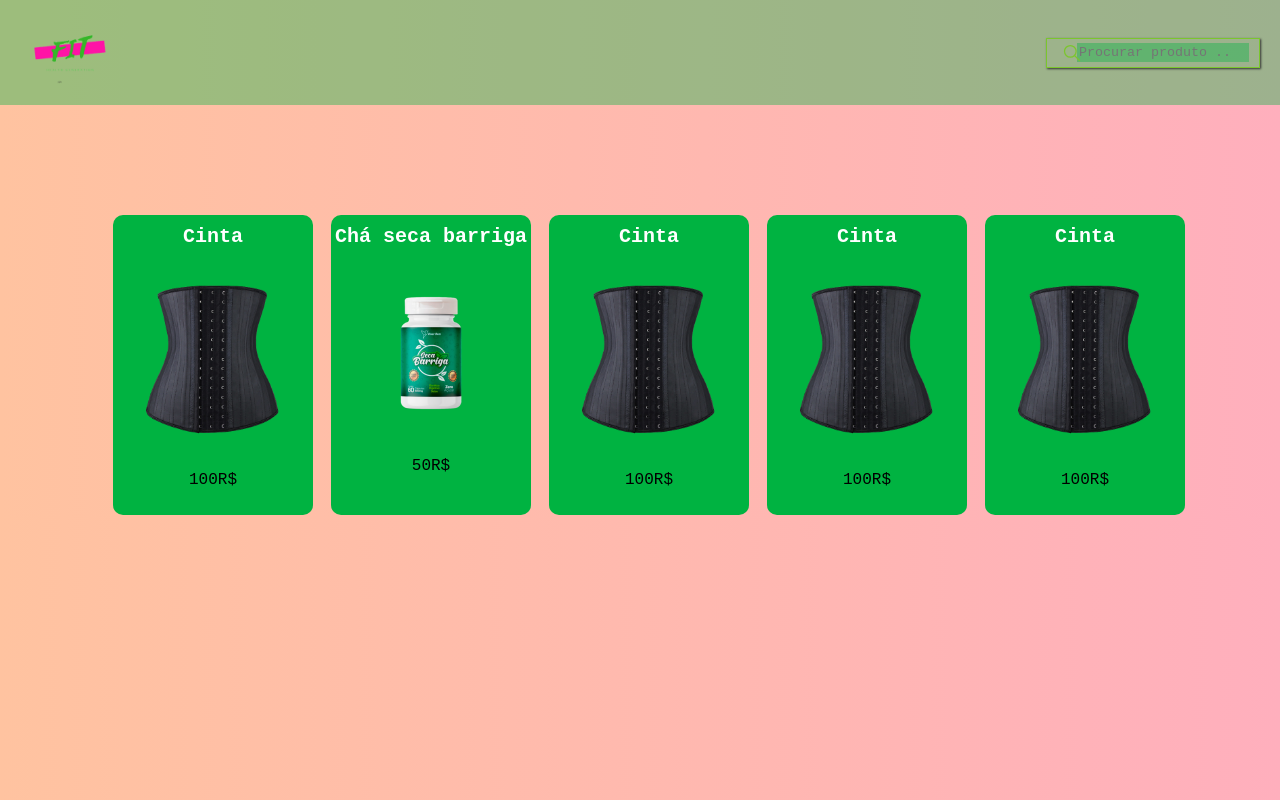
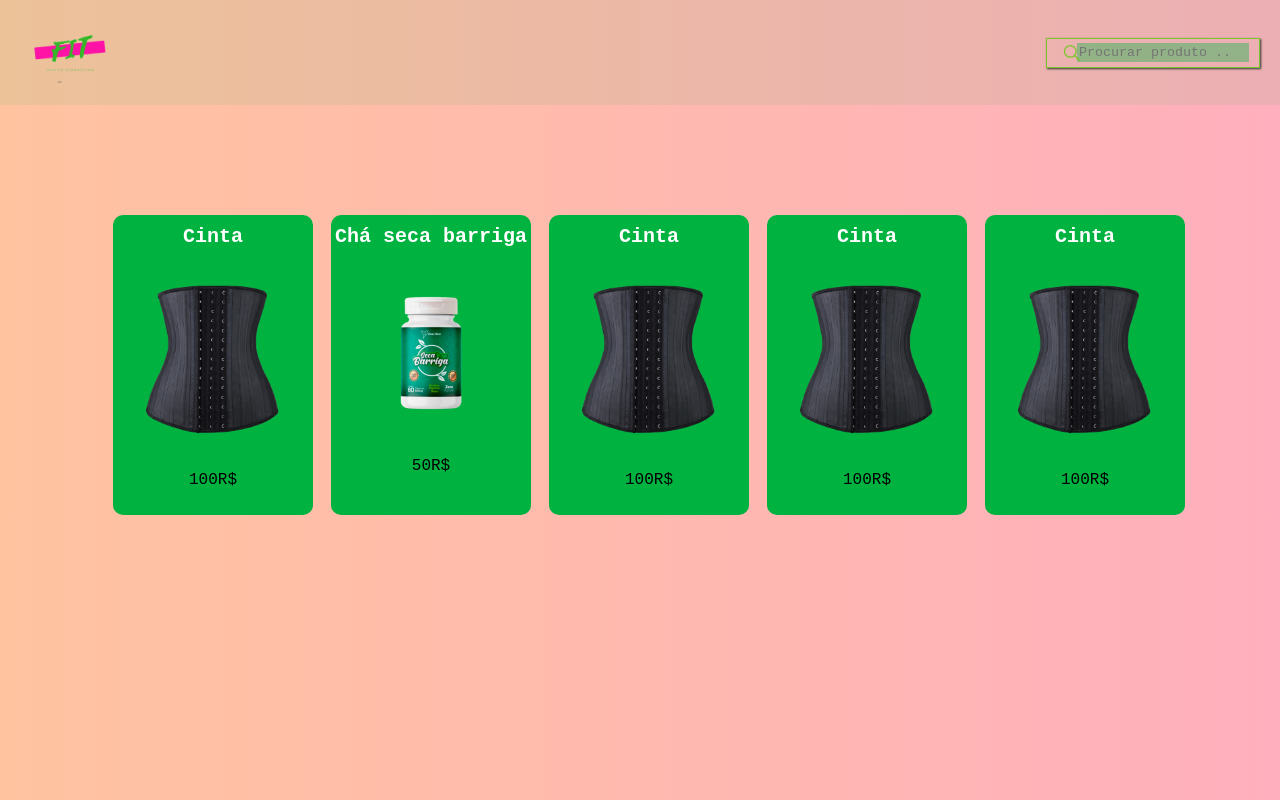
Before and after one commit to thiagotw10/fit-hgf, a plain HTML site: page index.html in a window 1280 px wide. Drawn offline with Linux system fonts and the light colour scheme.

Commit message:
Update style.css

```diff
--- a/style.css
+++ b/style.css
@@ -16,7 +16,7 @@ background: linear-gradient(to right, #ffc3a0, #FFAFBD); /* W3C, IE 10+/ Edge, F
 
 .container1{
 
-    background-color: #00b34262;
+    background-color: #00b34213;
 }
 
 .container-mae{
```
